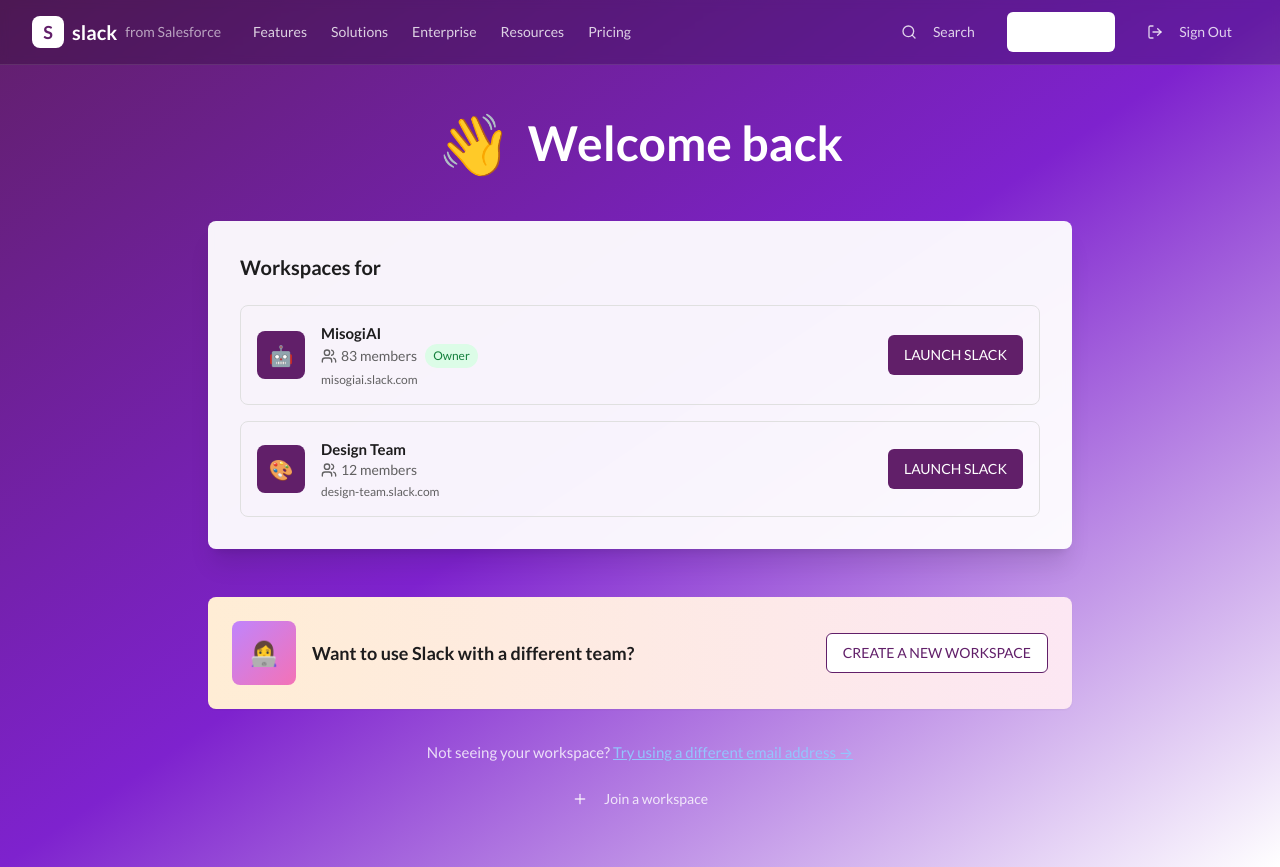
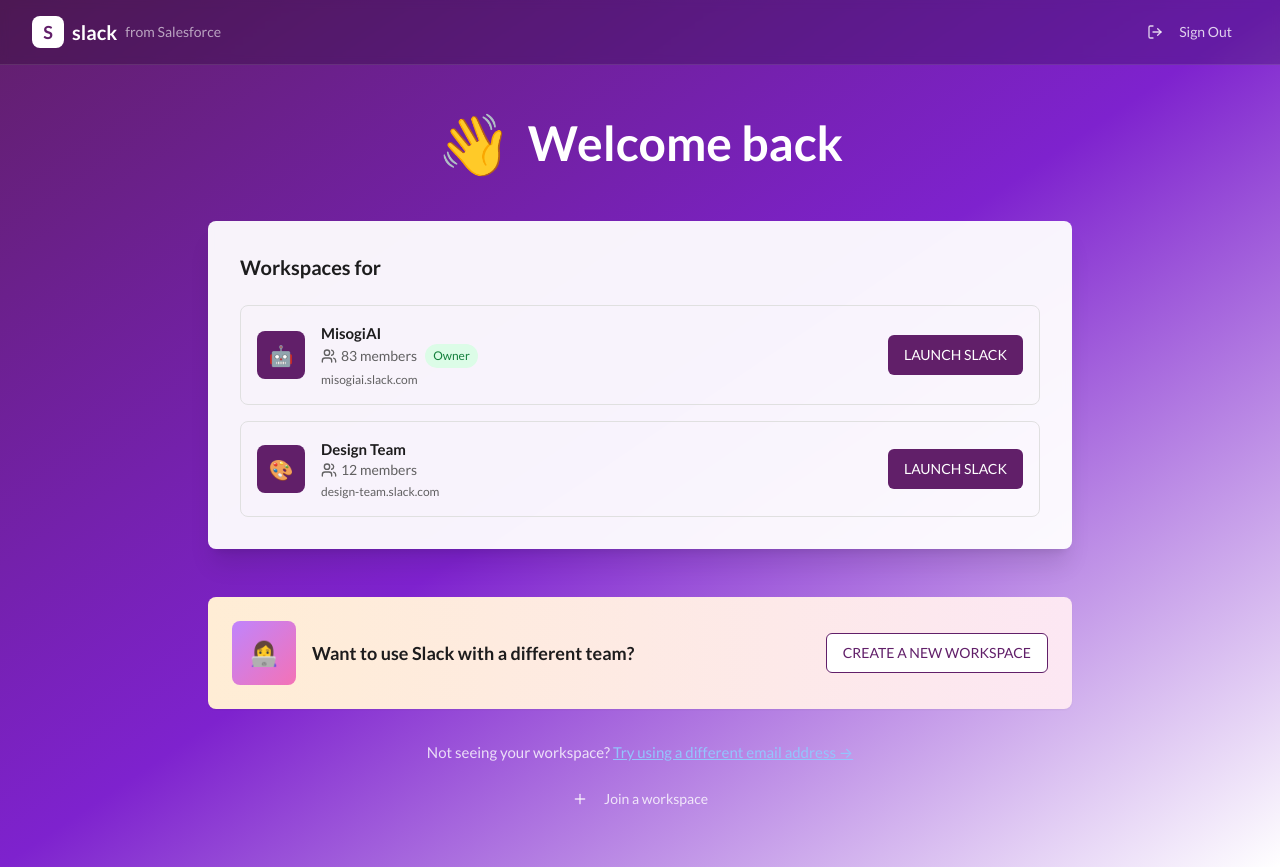
Before and after one commit to lokeshpanthangi/slack14, a React (Vite) app: page /workspaces in a window 1280 px wide. Built offline with nearby package versions, Linux system fonts and the light colour scheme.

Commit message:
Fix: Workspaces page navigation and UI
- Removed the navbar from the Workspaces page.
- Fixed the "Launch Slack" button to correctly redirect to the selected workspace dashboard.

```diff
--- a/src/pages/WorkspacesPage.tsx
+++ b/src/pages/WorkspacesPage.tsx
@@ -3,7 +3,7 @@ import { useAuth } from '@/contexts/AuthContext';
 import { Button } from '@/components/ui/button';
 import { Card, CardContent } from '@/components/ui/card';
 import { Input } from '@/components/ui/input';
-import { Plus, Users, Search, LogOut, X } from 'lucide-react';
+import { Plus, Users, LogOut, X } from 'lucide-react';
 import { Dialog, DialogContent, DialogHeader, DialogTitle } from '@/components/ui/dialog';
 import { useNavigate } from 'react-router-dom';
 
@@ -63,8 +63,8 @@ const WorkspacesPage: React.FC = () => {
         slug: selectedWorkspace.slug,
         isAdmin: selectedWorkspace.isOwner
       });
-      // Navigate to dashboard
-      navigate('/');
+      // Navigate to dashboard - use replace to avoid going back to workspaces
+      navigate('/', { replace: true });
     }
   };
 
@@ -113,11 +113,10 @@ const WorkspacesPage: React.FC = () => {
 
   return (
     <div className="min-h-screen bg-gradient-to-br from-slack-aubergine via-purple-700 to-slack-dark-aubergine">
-      {/* Header */}
+      {/* Simplified Header - Only Logo/Name */}
       <header className="bg-black/20 backdrop-blur-sm border-b border-white/10">
         <div className="max-w-7xl mx-auto px-4 sm:px-6 lg:px-8">
           <div className="flex justify-between items-center h-16">
-            <div className="flex items-center space-x-8">
             <div className="flex items-center space-x-2">
               <div className="w-8 h-8 bg-white rounded-lg flex items-center justify-center">
                 <span className="text-slack-aubergine font-bold text-lg">S</span>
@@ -126,23 +125,6 @@ const WorkspacesPage: React.FC = () => {
               <span className="text-white/60 text-sm">from Salesforce</span>
             </div>
 
-              <nav className="hidden md:flex space-x-6">
-                <a href="#" className="text-white/80 hover:text-white text-sm">Features</a>
-                <a href="#" className="text-white/80 hover:text-white text-sm">Solutions</a>
-                <a href="#" className="text-white/80 hover:text-white text-sm">Enterprise</a>
-                <a href="#" className="text-white/80 hover:text-white text-sm">Resources</a>
-                <a href="#" className="text-white/80 hover:text-white text-sm">Pricing</a>
-              </nav>
-            </div>
-
-            <div className="flex items-center space-x-4">
-              <Button variant="ghost" className="text-white/80 hover:text-white hover:bg-white/10">
-                <Search className="w-4 h-4 mr-2" />
-                Search
-              </Button>
-              <Button variant="outline" className="border-white/30 text-white hover:bg-white/10">
-                Talk to Sales
-              </Button>
             <Button
               variant="ghost"
               onClick={logout}
@@ -151,7 +133,6 @@ const WorkspacesPage: React.FC = () => {
               <LogOut className="w-4 h-4 mr-2" />
               Sign Out
             </Button>
-            </div>
           </div>
         </div>
       </header>
```
Lines whose indentation alone changed are shown as unchanged.
